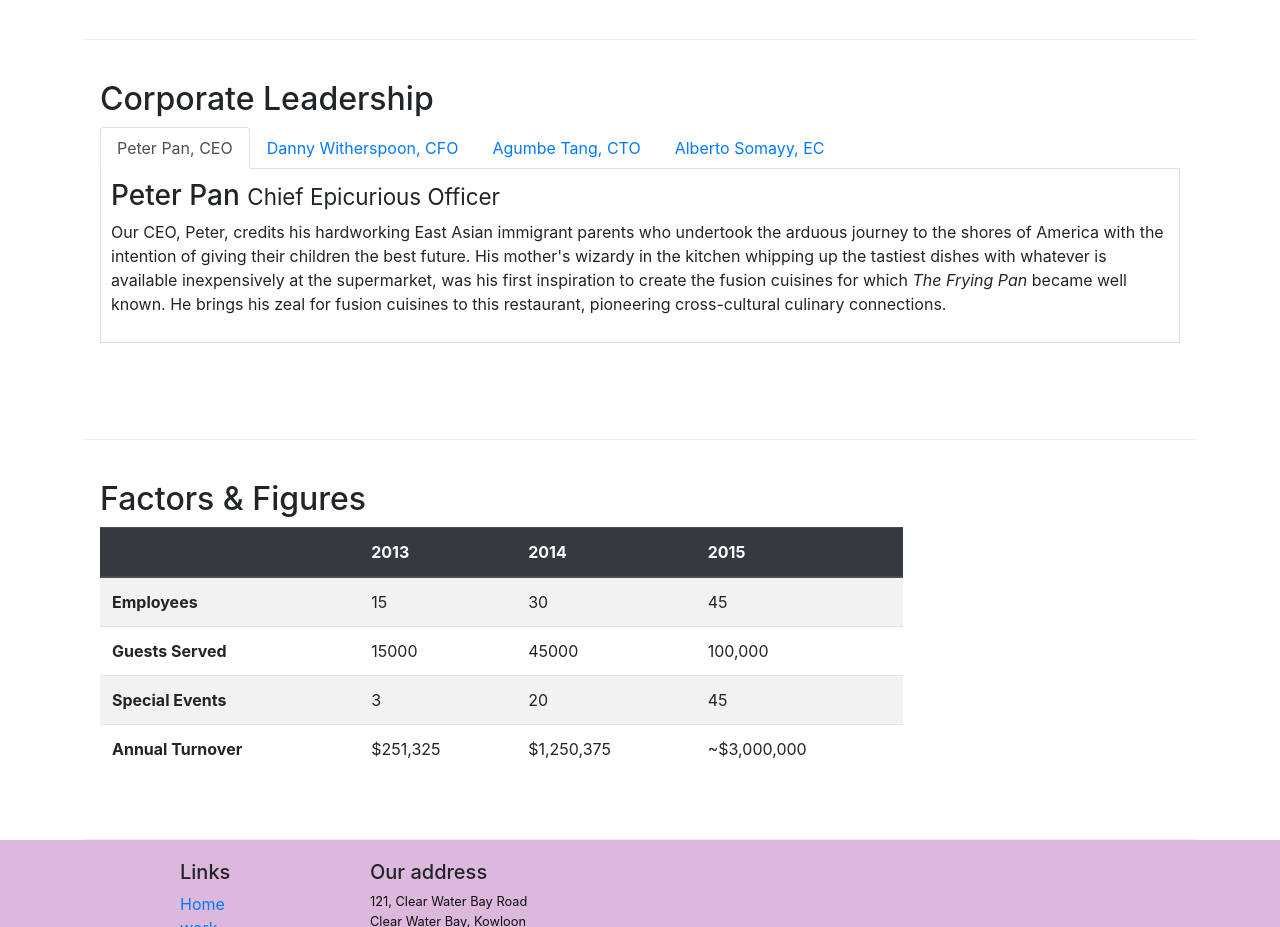
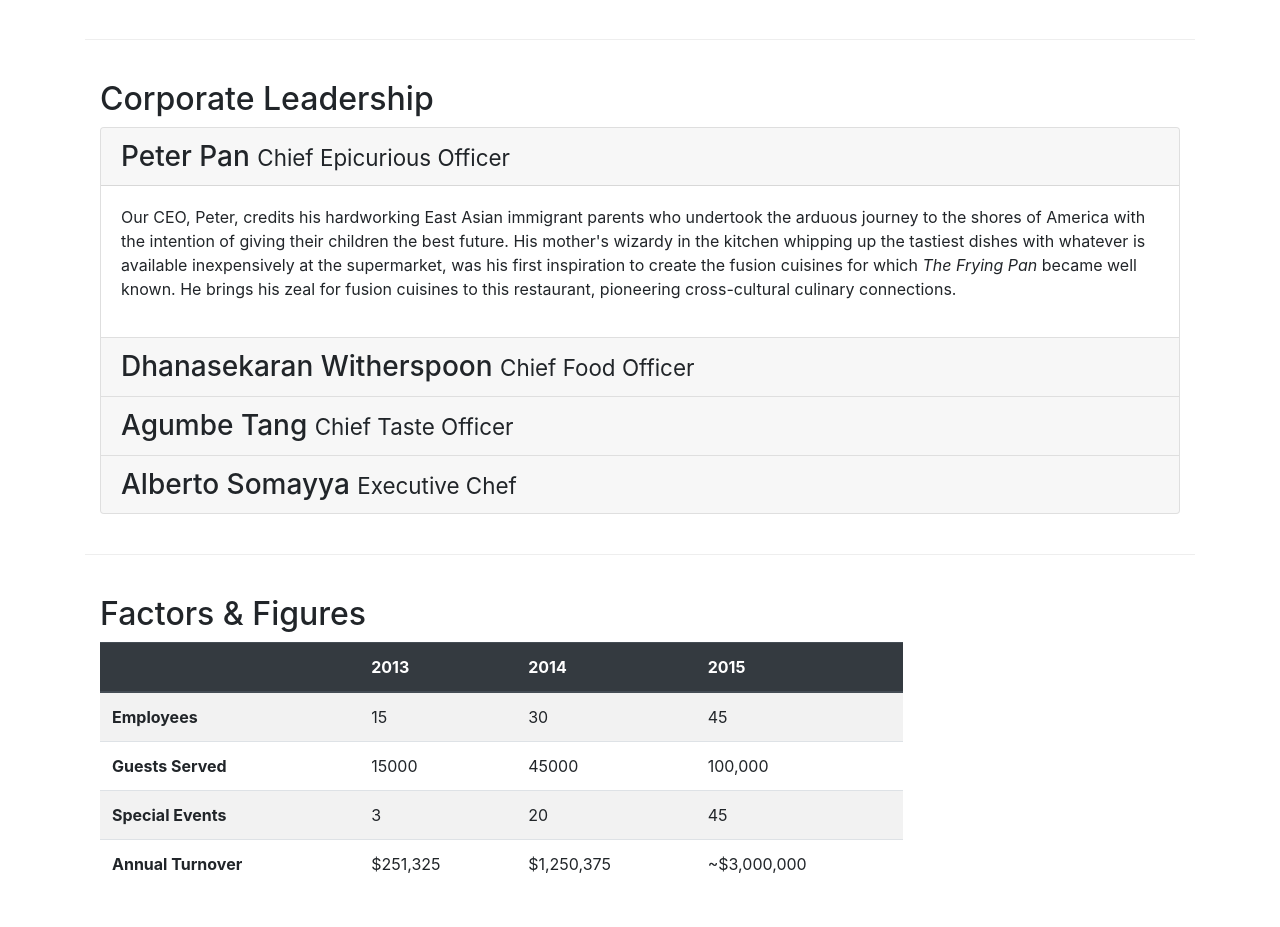
Before and after one commit to HarishKumar1234-del/Front---End-Project-using-Bootstrap-4, a website: page aboutus.html in a window 1280 px wide. Shown: the part 1245-2172 px from the top of the page. Drawn offline with nearby package versions, Linux system fonts and the light colour scheme.

Commit message:
accordion

```diff
--- a/aboutus.html
+++ b/aboutus.html
@@ -166,52 +166,74 @@ bg-dark then determines the actual background-color of the navbar. But other col
             <div class="col-12">
                 <h2>Corporate Leadership</h2>
 
-                <ul class="nav nav-tabs">
+                <div class="accordion" id="accordionexample">
 
-
-                    <li class="nav-item">
-                        <a class="nav-link active " href="#peter" role="tab" data-toggle="tab">Peter Pan, CEO</a>
-                    </li>
-                    <li class="nav-item">
-                        <a class="nav-link " href="#danny" role="tab" data-toggle="tab">Danny Witherspoon, CFO</a>
-                    </li>
-                    <li class="nav-item">
-                        <a class="nav-link " href="#agumbe" role="tab" data-toggle="tab">Agumbe Tang, CTO</a>
-                    </li>
-                    <li class="nav-item">
-                        <a class="nav-link" href="#alberto" role="tab" data-toggle="tab">Alberto Somayy, EC</a>
-                    </li>
-
-                </ul>
-
-                <div class="tab-content">
-                    <!-- tabpanel serves as the panel when first panel is selected
-                    tabpane is the content which is contained in there
-                    fade class allows this content to fade in
-                    show class specify that this particular content is shown when this page is first rendered
-                    we will apply the show class to only the first tabpane and others are not -->
-                    <div role="tabpanel" class="tab-pane fade show active" id="peter">
-                        <h3>Peter Pan <small>Chief Epicurious Officer</small></h3>
+                    <div class="card">
+                        <div class="card-header" role="tab" id="peterhead">
+                            <h3 class="mb-0">
+                                <a data-toggle="collapse" data-target="#peter">
+                                    Peter Pan <small>Chief Epicurious Officer</small>
+                                </a>
+                            </h3>
+                        </div>
+                        <!-- id is given accordion to div -->
+                        <div role="tabpanel" class="collapse show" id="peter" data-parent="#accordionexample">
+                            <div class="card-body">
                                 <!-- // d-none d-sm-block hidden for only xs block -->
                                 <p class="d-none d-sm-block">Our CEO, Peter, credits his hardworking East Asian immigrant parents who undertook the arduous journey to the shores of America with the intention of giving their children the best future. His mother's wizardy in the kitchen whipping up the tastiest dishes with whatever is available inexpensively at the supermarket, was his first inspiration to create the fusion cuisines for which <em>The Frying Pan</em> became well known. He brings his zeal for fusion cuisines to this restaurant, pioneering cross-cultural culinary connections.</p>
                             </div>
+                        </div>
+                    </div>
 
-                    <div role="tabpanel" class="tab-pane show fade" id="danny">
-                        <h3>Dhanasekaran Witherspoon <small>Chief Food Officer</small></h3>
+                    <div class="card">
+                        <div class="card-header" role="tab" id="dannyhead">
+                            <h3 class="mb-0">
+                                <a data-toggle="collapse" data-target="#danny">
+                                    Dhanasekaran Witherspoon <small>Chief Food Officer</small>
+                                </a>
+                            </h3>
+                        </div>
+                        <!-- id is given accordion to div -->
+                        <div role="tabpanel" class="collapse" id="danny" data-parent="#accordionexample">
+                            <div class="card-body">
                                 <!-- // d-none d-sm-block hidden for only xs block -->
                                 <p class="d-none d-sm-block">Our CFO, Danny, as he is affectionately referred to by his colleagues, comes from a long established family tradition in farming and produce. His experiences growing up on a farm in the Australian outback gave him great appreciation for varieties of food sources. As he puts it in his own words, <em>Everything that runs, wins, and everything that stays, pays!</em></p>
                             </div>
+                        </div>
+                    </div>
 
-                    <div role="tabpanel" class="tab-pane show fade" id="agumbe">
-                        <h3>Agumbe Tang <small>Chief Taste Officer</small></h3>
+                    <div class="card">
+                        <div class="card-header" role="tab" id="agumbehead">
+                            <h3 class="mb-0">
+                                <a data-toggle="collapse" data-target="#agumbe">
+                                    Agumbe Tang <small>Chief Taste Officer</small>
+                                </a>
+                            </h3>
+                        </div>
+                        <!-- id is given accordion to div -->
+                        <div role="tabpanel" class="collapse" id="agumbe" data-parent="#accordionexample">
+                            <div class="card-body">
                                 <!-- // d-none d-sm-block hidden for only xs block -->
                                 <p class="d-none d-sm-block">Blessed with the most discerning gustatory sense, Agumbe, our CTO, personally ensures that every dish that we serve meets his exacting tastes. Our chefs dread the tongue lashing that ensues if their dish does not meet his exacting standards. He lives by his motto, <em>You click only if you survive my lick.</em></p>
                             </div>
+                        </div>
+                    </div>
 
-                    <div role="tabpanel" class="tab-pane show fade" id="alberto">
-                        <h3>Alberto Somayya <small>Executive Chef</small></h3>
+                    <div class="card">
+                        <div class="card-header" role="tab" id="albertohead">
+                            <h3 class="mb-0">
+                                <a data-toggle="collapse" data-target="#alberto">
+                                    Alberto Somayya <small>Executive Chef</small>
+                                </a>
+                            </h3>
+                        </div>
+                        <!-- id is given accordion to div -->
+                        <div role="tabpanel" class="collapse" id="alberto" data-parent="#accordionexample">
+                            <div class="card-body">
                                 <!-- // d-none d-sm-block hidden for only xs block -->
                                <p class="d-none d-sm-block">Award winning three-star Michelin chef with wide International experience having worked closely with whos-who in the culinary world, he specializes in creating mouthwatering Indo-Italian fusion experiences. He says, <em>Put together the cuisines from the two craziest cultures, and you get a winning hit! Amma Mia!</em></p>
+                            </div>
+                        </div>
                     </div>
 
                 </div>
@@ -328,9 +350,14 @@ bg-dark then determines the actual background-color of the navbar. But other col
 
 
 <!--Jquery CDN-->
-<script src="https://code.jquery.com/jquery-3.4.1.js"></script>
+<!-- <script src="https://code.jquery.com/jquery-3.4.1.js"></script> -->
 <!-- css javascript file-->
-<script src="https://stackpath.bootstrapcdn.com/bootstrap/3.4.1/js/bootstrap.min.js"></script>
+<!-- <script src="https://stackpath.bootstrapcdn.com/bootstrap/3.4.1/js/bootstrap.min.js"></script> -->
+
+
+<script src="https://code.jquery.com/jquery-3.3.1.slim.min.js" integrity="sha384-q8i/X+965DzO0rT7abK41JStQIAqVgRVzpbzo5smXKp4YfRvH+8abtTE1Pi6jizo" crossorigin="anonymous"></script>
+<script src="https://cdnjs.cloudflare.com/ajax/libs/popper.js/1.14.7/umd/popper.min.js" integrity="sha384-UO2eT0CpHqdSJQ6hJty5KVphtPhzWj9WO1clHTMGa3JDZwrnQq4sF86dIHNDz0W1" crossorigin="anonymous"></script>
+<script src="https://stackpath.bootstrapcdn.com/bootstrap/4.3.1/js/bootstrap.min.js" integrity="sha384-JjSmVgyd0p3pXB1rRibZUAYoIIy6OrQ6VrjIEaFf/nJGzIxFDsf4x0xIM+B07jRM" crossorigin="anonymous"></script>
 
 
 
```
Lines whose indentation alone changed are shown as unchanged.
